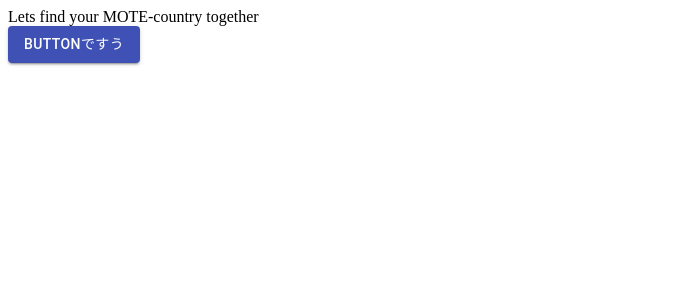
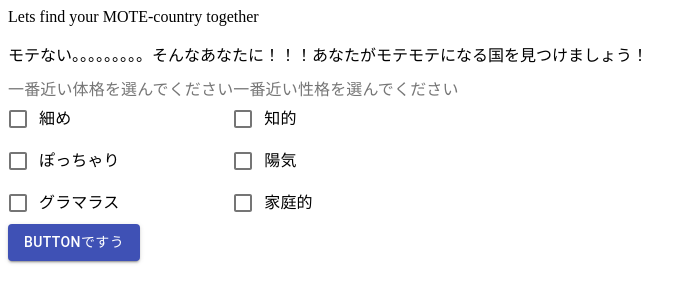
Before and after one commit to kanako-110/find-mote-app, a React (Create React App) app: page / in a window 1280 px wide. Shown: the top 302 px of the page, without its empty margins (0-697 px from the left). Built offline with nearby package versions, Linux system fonts and the light colour scheme.

Commit message:
feat: checkbox

```diff
--- a/src/components/Description.tsx
+++ /dev/null
@@ -1,5 +0,0 @@
-import React from "react"
-
-export const Description = () => {
-  return <div>Lets find your MOTE-country together</div>
-}
--- a/src/components/FirstView.tsx
+++ b/src/components/FirstView.tsx
@@ -1,7 +1,10 @@
 // TODO: 命名
 
 import { Button } from './atmos/Button';
-import { Description } from './Description';
+import FormLabel from '@material-ui/core/FormLabel';
+import FormControl from '@material-ui/core/FormControl';
+import FormGroup from '@material-ui/core/FormGroup';
+import { Checkbox, FormControlLabel } from '@material-ui/core';
 
 interface Props {
 	onClick: () => void;
@@ -10,8 +13,30 @@ interface Props {
 export const FirstView = ({ onClick }: Props) => {
 	return (
 		<div>
-      {/* 湧けなくてもいいかも */}
-			<Description />
+			<div>Lets find your MOTE-country together</div>
+			<p>
+				モテない。。。。。。。。。そんなあなたに！！！あなたがモテモテになる国を見つけましょう！
+			</p>
+			{/* TODO えらー */}
+			<div>
+				<FormControl component="fieldset">
+					<FormLabel component="legend">一番近い体格を選んでください</FormLabel>
+					<FormGroup>
+						<FormControlLabel control={<Checkbox />} label="細め" />
+						<FormControlLabel control={<Checkbox />} label="ぽっちゃり" />
+						<FormControlLabel control={<Checkbox />} label="グラマラス" />
+					</FormGroup>
+				</FormControl>
+
+				<FormControl component="fieldset">
+					<FormLabel component="legend">一番近い性格を選んでください</FormLabel>
+					<FormGroup>
+						<FormControlLabel control={<Checkbox />} label="知的" />
+						<FormControlLabel control={<Checkbox />} label="陽気" />
+						<FormControlLabel control={<Checkbox />} label="家庭的" />
+					</FormGroup>
+				</FormControl>
+			</div>
 			<Button onClick={onClick} />
 		</div>
 	);
```
